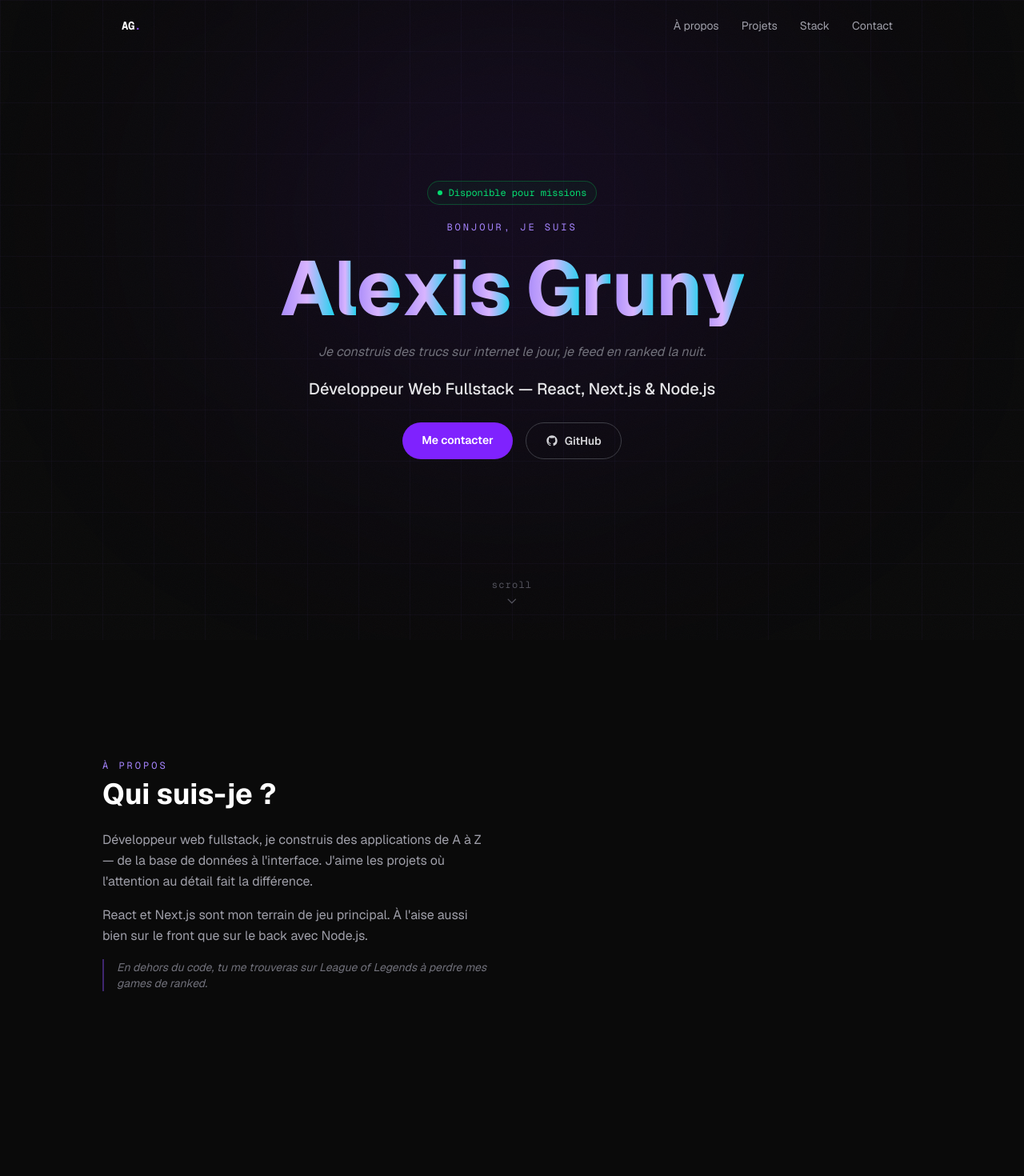
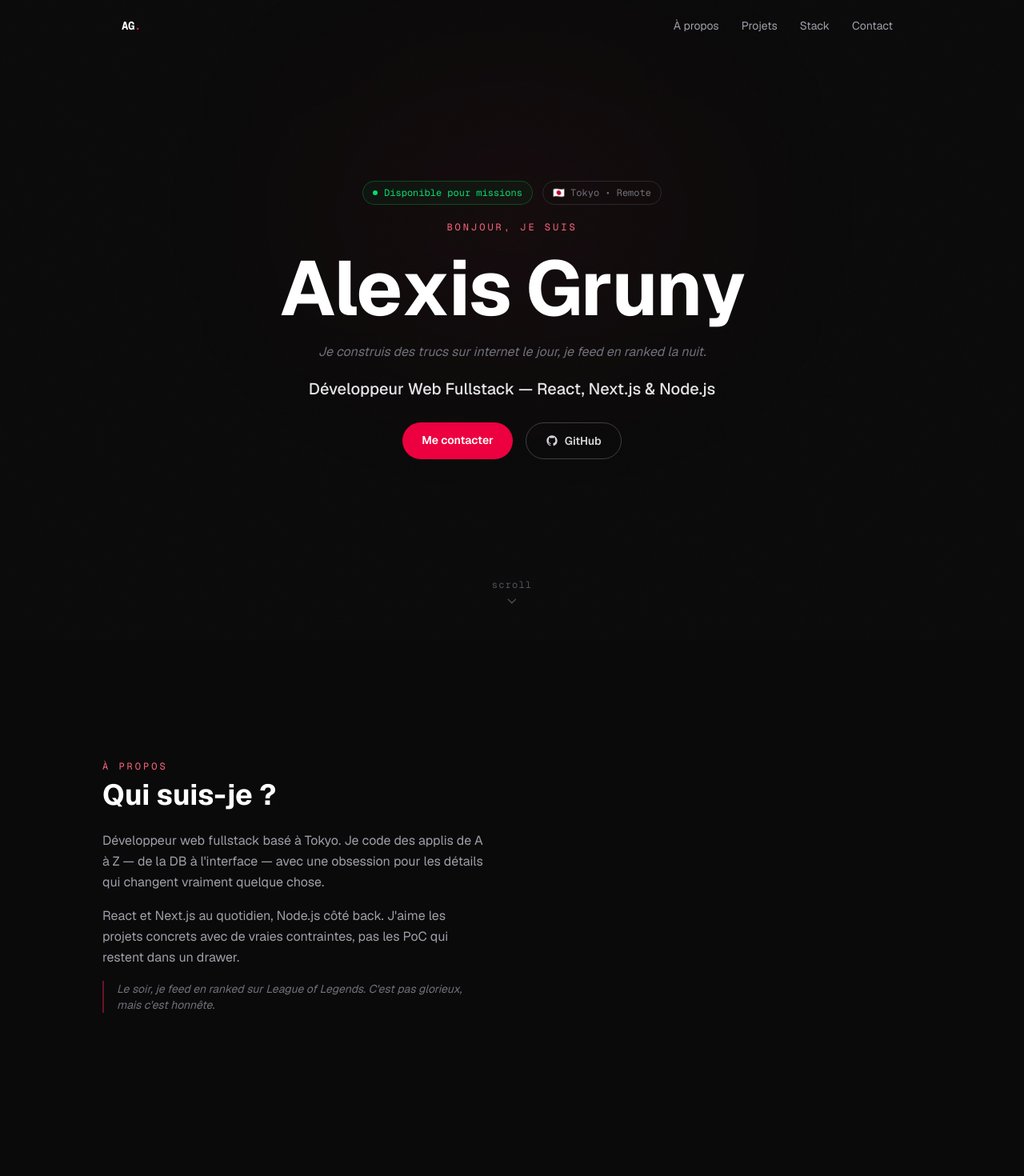
Before and after one commit to alexisgruny/portfolio, a Next.js app: page / in a window 1280 px wide. Shown: the top 1470 px of the page at 80% size. Built offline with nearby package versions, Linux system fonts and the light colour scheme.

Commit message:
Fix Style

```diff
--- a/src/app/globals.css
+++ b/src/app/globals.css
@@ -57,15 +57,12 @@ body {
 .animate-letter {
   display: inline-block;
   animation: letter-appear 0.5s ease-out both;
-  background: linear-gradient(to right, #a78bfa, #d8b4fe, #22d3ee);
-  -webkit-background-clip: text;
-  -webkit-text-fill-color: transparent;
-  background-clip: text;
+  color: white;
 }
 
 /* ── Gradient text fix ────────────────────────────────────────── */
 .gradient-text {
-  background: linear-gradient(to right, #a78bfa, #d8b4fe, #22d3ee);
+  background: linear-gradient(to right, #fb7185, #f43f5e);
   -webkit-background-clip: text;
   -webkit-text-fill-color: transparent;
   background-clip: text;
@@ -90,13 +87,6 @@ body {
   animation-delay: var(--reveal-delay, 0s);
 }
 
-/* ── Background grid ──────────────────────────────────────────── */
-.hero-grid {
-  background-image:
-    linear-gradient(to right, rgba(139, 92, 246, 0.04) 1px, transparent 1px),
-    linear-gradient(to bottom, rgba(139, 92, 246, 0.04) 1px, transparent 1px);
-  background-size: 64px 64px;
-}
 
 /* ── Noise texture overlay ────────────────────────────────────── */
 .noise {
--- a/src/app/page.tsx
+++ b/src/app/page.tsx
@@ -183,7 +183,7 @@ function CustomCursor() {
         if (ringRef.current) {
           ringRef.current.style.width = "48px";
           ringRef.current.style.height = "48px";
-          ringRef.current.style.borderColor = "rgba(139, 92, 246, 0.7)";
+          ringRef.current.style.borderColor = "rgba(244, 63, 94, 0.7)";
         }
         if (dotRef.current) dotRef.current.style.opacity = "0";
       } else if (!interactive && hovering.current) {
@@ -191,7 +191,7 @@ function CustomCursor() {
         if (ringRef.current) {
           ringRef.current.style.width = "32px";
           ringRef.current.style.height = "32px";
-          ringRef.current.style.borderColor = "rgba(139, 92, 246, 0.35)";
+          ringRef.current.style.borderColor = "rgba(244, 63, 94, 0.35)";
         }
         if (dotRef.current) dotRef.current.style.opacity = "1";
       }
@@ -227,7 +227,7 @@ function CustomCursor() {
       <div
         ref={dotRef}
         aria-hidden="true"
-        className="fixed top-0 left-0 z-[9999] pointer-events-none -translate-x-1/2 -translate-y-1/2 w-1.5 h-1.5 rounded-full bg-violet-400 opacity-0 transition-opacity duration-150"
+        className="fixed top-0 left-0 z-[9999] pointer-events-none -translate-x-1/2 -translate-y-1/2 w-1.5 h-1.5 rounded-full bg-rose-400 opacity-0 transition-opacity duration-150"
       />
       <div
         ref={ringRef}
@@ -236,7 +236,7 @@ function CustomCursor() {
         style={{
           width: "32px",
           height: "32px",
-          borderColor: "rgba(139, 92, 246, 0.35)",
+          borderColor: "rgba(244, 63, 94, 0.35)",
           transition: "width 0.2s ease, height 0.2s ease, border-color 0.2s ease",
         }}
       />
@@ -276,9 +276,9 @@ function Navbar() {
       <nav className="max-w-5xl mx-auto px-6 h-16 flex items-center justify-between">
         <button
           onClick={() => scrollTo("hero")}
-          className="text-sm font-bold font-mono tracking-tight text-white hover:text-violet-400 transition-colors"
+          className="text-sm font-bold font-mono tracking-tight text-white hover:text-rose-400 transition-colors"
         >
-          AG<span className="text-violet-500">.</span>
+          AG<span className="text-rose-500">.</span>
         </button>
         <div className="flex gap-1 text-sm text-zinc-400">
           {[
@@ -395,7 +395,7 @@ function ProjectCard({ project, delay }: { project: Project; delay: number }) {
     <article
       data-animate
       style={{ "--reveal-delay": `${delay}s` } as React.CSSProperties}
-      className="reveal group relative flex flex-col p-5 rounded-2xl border border-zinc-800 bg-zinc-900/30 hover:border-violet-500/40 transition-colors duration-300"
+      className="reveal group relative flex flex-col p-5 rounded-2xl border border-zinc-800 bg-zinc-900/30 hover:border-rose-500/40 transition-colors duration-300"
     >
       <ProjectMockup type={project.mockupType} />
 
@@ -444,7 +444,7 @@ function ProjectCard({ project, delay }: { project: Project; delay: number }) {
 
       <div
         aria-hidden="true"
-        className="absolute inset-0 rounded-2xl bg-gradient-to-br from-violet-600/[0.05] to-transparent opacity-0 group-hover:opacity-100 transition-opacity pointer-events-none"
+        className="absolute inset-0 rounded-2xl bg-gradient-to-br from-rose-600/[0.05] to-transparent opacity-0 group-hover:opacity-100 transition-opacity pointer-events-none"
       />
     </article>
   );
@@ -504,26 +504,26 @@ export default function Home() {
         {/* Ambient glow */}
         <div
           aria-hidden="true"
-          className="absolute top-1/3 left-1/2 -translate-x-1/2 -translate-y-1/2 w-[700px] h-[500px] rounded-full bg-violet-600/10 blur-[150px] pointer-events-none"
-        />
-        {/* Grid */}
-        <div
-          aria-hidden="true"
-          className="hero-grid absolute inset-0 pointer-events-none"
+          className="absolute top-1/3 left-1/2 -translate-x-1/2 -translate-y-1/2 w-[500px] h-[300px] rounded-full bg-rose-500/5 blur-[120px] pointer-events-none"
         />
 
         <div className="relative z-10 flex flex-col items-center gap-5 max-w-3xl w-full">
-          {/* Available badge */}
+          {/* Status + location badges */}
           <div
-            className="animate-hero-in flex items-center gap-2 px-3 py-1.5 rounded-full border border-green-500/30 bg-green-500/5 text-green-400 text-xs font-mono"
+            className="animate-hero-in flex flex-wrap items-center justify-center gap-3"
             style={{ animationDelay: "0s" }}
           >
-            <span className="w-1.5 h-1.5 rounded-full bg-green-400 animate-pulse" />
-            Disponible pour missions
+            <div className="flex items-center gap-2 px-3 py-1.5 rounded-full border border-green-500/30 bg-green-500/5 text-green-400 text-xs font-mono">
+              <span className="w-1.5 h-1.5 rounded-full bg-green-400 animate-pulse" />
+              Disponible pour missions
+            </div>
+            <div className="flex items-center gap-1.5 px-3 py-1.5 rounded-full border border-zinc-700/60 text-zinc-500 text-xs font-mono">
+              🇯🇵 Tokyo • Remote
+            </div>
           </div>
 
           <p
-            className="animate-hero-in text-violet-400 text-xs font-mono tracking-[0.25em] uppercase"
+            className="animate-hero-in text-rose-400 text-xs font-mono tracking-[0.25em] uppercase"
             style={{ animationDelay: "0.1s" }}
           >
             Bonjour, je suis
@@ -531,13 +531,7 @@ export default function Home() {
 
           {/* Letter-by-letter name */}
           <h1
-            className="text-5xl sm:text-7xl md:text-8xl font-bold tracking-tight leading-none"
-            style={{
-              background: "linear-gradient(to right, #a78bfa, #d8b4fe, #22d3ee)",
-              WebkitBackgroundClip: "text",
-              WebkitTextFillColor: "transparent",
-              backgroundClip: "text",
-            }}
+            className="text-5xl sm:text-7xl md:text-8xl font-bold tracking-tight leading-none text-white"
             aria-label="Alexis Gruny"
           >
             {"Alexis Gruny".split("").map((char, i) => (
@@ -572,7 +566,7 @@ export default function Home() {
           >
             <a
               href={`mailto:${CONTACT.email}`}
-              className="px-6 py-3 rounded-full bg-violet-600 hover:bg-violet-500 text-white text-sm font-semibold transition-all duration-200 hover:shadow-[0_0_30px_rgba(139,92,246,0.5)] hover:-translate-y-0.5"
+              className="px-6 py-3 rounded-full bg-rose-600 hover:bg-rose-500 text-white text-sm font-semibold transition-all duration-200 hover:shadow-[0_0_30px_rgba(244,63,94,0.5)] hover:-translate-y-0.5"
             >
               Me contacter
             </a>
@@ -608,7 +602,7 @@ export default function Home() {
             {/* Text */}
             <div>
               <div data-animate className="reveal mb-6">
-                <p className="text-violet-400 text-xs font-mono tracking-[0.25em] uppercase mb-2">
+                <p className="text-rose-400 text-xs font-mono tracking-[0.25em] uppercase mb-2">
                   À propos
                 </p>
                 <h2 className="text-3xl sm:text-4xl font-bold">
@@ -621,18 +615,18 @@ export default function Home() {
                 style={{ "--reveal-delay": "0.1s" } as React.CSSProperties}
               >
                 <p>
-                  Développeur web fullstack, je construis des applications de A
-                  à Z — de la base de données à l&apos;interface. J&apos;aime
-                  les projets où l&apos;attention au détail fait la différence.
+                  Développeur web fullstack basé à Tokyo. Je code des applis de
+                  A à Z — de la DB à l&apos;interface — avec une obsession pour
+                  les détails qui changent vraiment quelque chose.
                 </p>
                 <p>
-                  React et Next.js sont mon terrain de jeu principal.
-                  À l&apos;aise aussi bien sur le front que sur le back avec
-                  Node.js.
+                  React et Next.js au quotidien, Node.js côté back. J&apos;aime
+                  les projets concrets avec de vraies contraintes, pas les PoC
+                  qui restent dans un drawer.
                 </p>
-                <p className="text-zinc-500 text-sm italic border-l-2 border-violet-500/40 pl-4">
-                  En dehors du code, tu me trouveras sur League of Legends à
-                  perdre mes games de ranked.
+                <p className="text-zinc-500 text-sm italic border-l-2 border-rose-500/40 pl-4">
+                  Le soir, je feed en ranked sur League of Legends. C&apos;est
+                  pas glorieux, mais c&apos;est honnête.
                 </p>
               </div>
             </div>
@@ -654,7 +648,7 @@ export default function Home() {
                 </div>
                 <div className="p-5 font-mono text-xs leading-7">
                   <p>
-                    <span className="text-violet-400">const</span>{" "}
+                    <span className="text-rose-400">const</span>{" "}
                     <span className="text-cyan-300">dev</span>{" "}
                     <span className="text-zinc-400">=</span> {"{"}
                   </p>
@@ -665,6 +659,10 @@ export default function Home() {
                   <p className="ml-4">
                     <span className="text-zinc-400">role:</span>{" "}
                     <span className="text-green-300">&quot;Fullstack Dev&quot;</span>,
+                  </p>
+                  <p className="ml-4">
+                    <span className="text-zinc-400">location:</span>{" "}
+                    <span className="text-green-300">&quot;Tokyo 🇯🇵&quot;</span>,
                   </p>
                   <p className="ml-4">
                     <span className="text-zinc-400">stack:</span> [
@@ -680,7 +678,7 @@ export default function Home() {
                   <p className="ml-4">],</p>
                   <p className="ml-4">
                     <span className="text-zinc-400">available:</span>{" "}
-                    <span className="text-violet-300">true</span>,
+                    <span className="text-rose-300">true</span>,
                   </p>
                   <p className="ml-4 text-zinc-600">
                     {`// open to missions & CDI`}
@@ -697,7 +695,7 @@ export default function Home() {
       <section id="projets" className="py-28 px-6">
         <div className="max-w-5xl mx-auto">
           <div data-animate className="reveal mb-14">
-            <p className="text-violet-400 text-xs font-mono tracking-[0.25em] uppercase mb-2">
+            <p className="text-rose-400 text-xs font-mono tracking-[0.25em] uppercase mb-2">
               Projets
             </p>
             <h2 className="text-3xl sm:text-4xl font-bold">
@@ -740,16 +738,16 @@ export default function Home() {
         {/* Ambient glow */}
         <div
           aria-hidden="true"
-          className="absolute top-1/2 left-1/2 -translate-x-1/2 -translate-y-1/2 w-[600px] h-[400px] rounded-full bg-violet-600/8 blur-[140px] pointer-events-none"
+          className="absolute top-1/2 left-1/2 -translate-x-1/2 -translate-y-1/2 w-[400px] h-[300px] rounded-full bg-rose-500/5 blur-[120px] pointer-events-none"
         />
         <div className="max-w-5xl mx-auto text-center relative z-10">
           <div data-animate className="reveal">
-            <p className="text-violet-400 text-xs font-mono tracking-[0.25em] uppercase mb-4">
+            <p className="text-rose-400 text-xs font-mono tracking-[0.25em] uppercase mb-4">
               Contact
             </p>
             <h2 className="text-4xl sm:text-6xl font-bold mb-5">
               Travaillons{" "}
-              <span className="bg-gradient-to-r from-violet-400 to-cyan-400 bg-clip-text text-transparent">
+              <span className="text-rose-400">
                 ensemble
               </span>
             </h2>
@@ -759,7 +757,7 @@ export default function Home() {
             </p>
             <a
               href={`mailto:${CONTACT.email}`}
-              className="inline-flex items-center gap-3 px-8 py-4 rounded-full bg-gradient-to-r from-violet-600 to-purple-600 hover:from-violet-500 hover:to-purple-500 text-white font-semibold text-base transition-all duration-200 hover:shadow-[0_0_60px_rgba(139,92,246,0.45)] hover:-translate-y-1"
+              className="inline-flex items-center gap-3 px-8 py-4 rounded-full bg-rose-600 hover:bg-rose-500 text-white font-semibold text-base transition-all duration-200 hover:shadow-[0_0_40px_rgba(244,63,94,0.4)] hover:-translate-y-1"
             >
               <MailIcon />
               {CONTACT.email}
@@ -772,7 +770,7 @@ export default function Home() {
       <footer className="border-t border-zinc-800/60 py-10 px-6">
         <div className="max-w-5xl mx-auto flex flex-col sm:flex-row items-center justify-between gap-4">
           <p className="text-zinc-600 text-sm">
-            © 2025{" "}
+            © 2026{" "}
             <span className="text-zinc-400 font-medium">Alexis Gruny</span>
           </p>
           <nav
```
